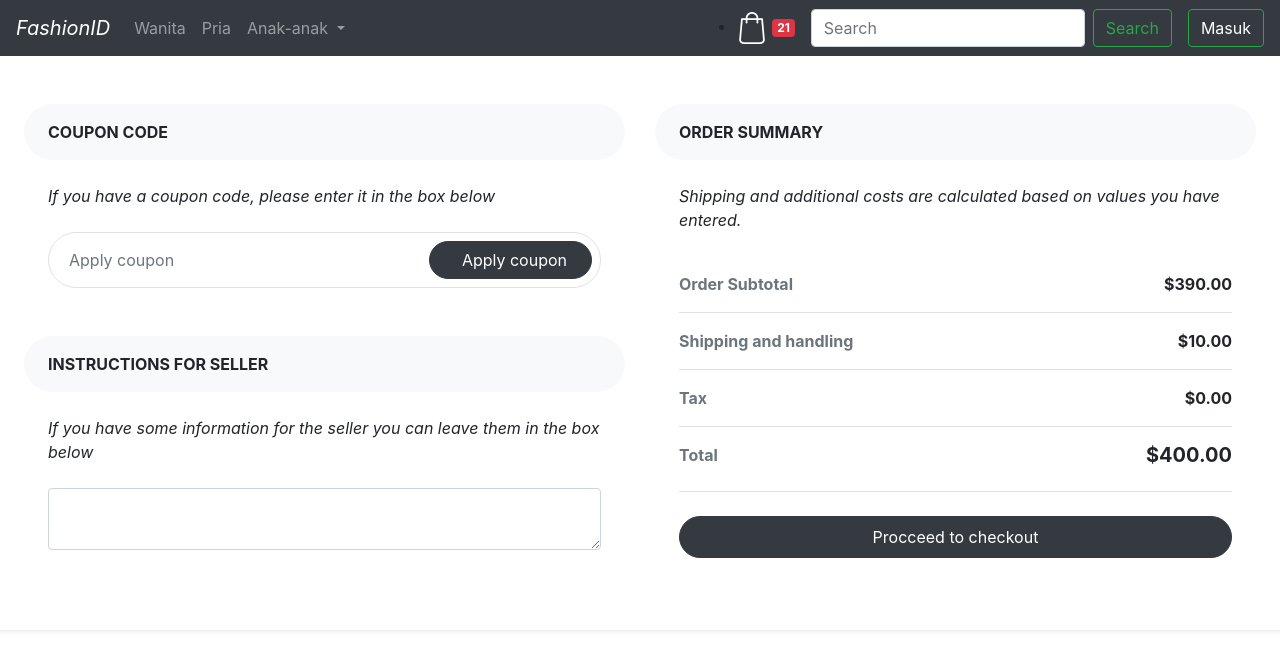
After one commit to fauziardha1/Final-Project-Web, a CodeIgniter app: page /checkout in a window 1280 px wide. The commit adds this page. Shown: the top 670 px of the page. Run offline with CodeIgniter, Linux system fonts and the light colour scheme.

Commit message:
hal checkout

```diff
--- /dev/null
+++ b/application/controllers/Checkout.php
@@ -0,0 +1,25 @@
+<?php
+// defined('BASEPATH') OR exit('No direct script access allowed');
+
+class Checkout extends CI_Controller {
+
+
+	public function __construct()
+    {
+		parent::__construct();
+	}
+
+
+	public function index()
+	{
+		// $data['konten'] = 'cart';
+		$this->load->view("checkout");
+	}
+
+	public function checkout()
+	{
+		// $data['konten'] = 'cart';
+		$this->load->view("checkout");
+	}
+
+}
--- /dev/null
+++ b/application/views/checkout.php
@@ -0,0 +1,35 @@
+  <?php $this->load->view("partials/header.php") ?>
+   <?php $this->load->view("partials/navbar.php") ?>
+  <div class="row py-5 p-4 bg-white rounded shadow-sm">
+        <div class="col-lg-6">
+          <div class="bg-light rounded-pill px-4 py-3 text-uppercase font-weight-bold">Coupon code</div>
+          <div class="p-4">
+            <p class="font-italic mb-4">If you have a coupon code, please enter it in the box below</p>
+            <div class="input-group mb-4 border rounded-pill p-2">
+              <input type="text" placeholder="Apply coupon" aria-describedby="button-addon3" class="form-control border-0">
+              <div class="input-group-append border-0">
+                <button id="button-addon3" type="button" class="btn btn-dark px-4 rounded-pill"><i class="fa fa-gift mr-2"></i>Apply coupon</button>
+              </div>
+            </div>
+          </div>
+          <div class="bg-light rounded-pill px-4 py-3 text-uppercase font-weight-bold">Instructions for seller</div>
+          <div class="p-4">
+            <p class="font-italic mb-4">If you have some information for the seller you can leave them in the box below</p>
+            <textarea name="" cols="30" rows="2" class="form-control"></textarea>
+          </div>
+        </div>
+        <div class="col-lg-6">
+          <div class="bg-light rounded-pill px-4 py-3 text-uppercase font-weight-bold">Order summary </div>
+          <div class="p-4">
+            <p class="font-italic mb-4">Shipping and additional costs are calculated based on values you have entered.</p>
+            <ul class="list-unstyled mb-4">
+              <li class="d-flex justify-content-between py-3 border-bottom"><strong class="text-muted">Order Subtotal </strong><strong>$390.00</strong></li>
+              <li class="d-flex justify-content-between py-3 border-bottom"><strong class="text-muted">Shipping and handling</strong><strong>$10.00</strong></li>
+              <li class="d-flex justify-content-between py-3 border-bottom"><strong class="text-muted">Tax</strong><strong>$0.00</strong></li>
+              <li class="d-flex justify-content-between py-3 border-bottom"><strong class="text-muted">Total</strong>
+                <h5 class="font-weight-bold">$400.00</h5>
+              </li>
+            </ul><a href="#" class="btn btn-dark rounded-pill py-2 btn-block">Procceed to checkout</a>
+          </div>
+        </div>
+      </div>
```
Also changed, not shown: application/views/cart.php (+18 -5 lines).
